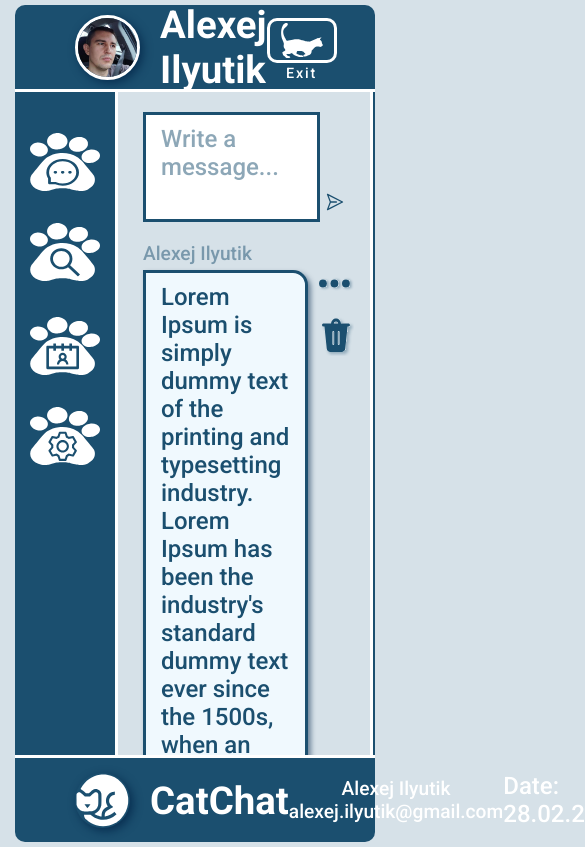
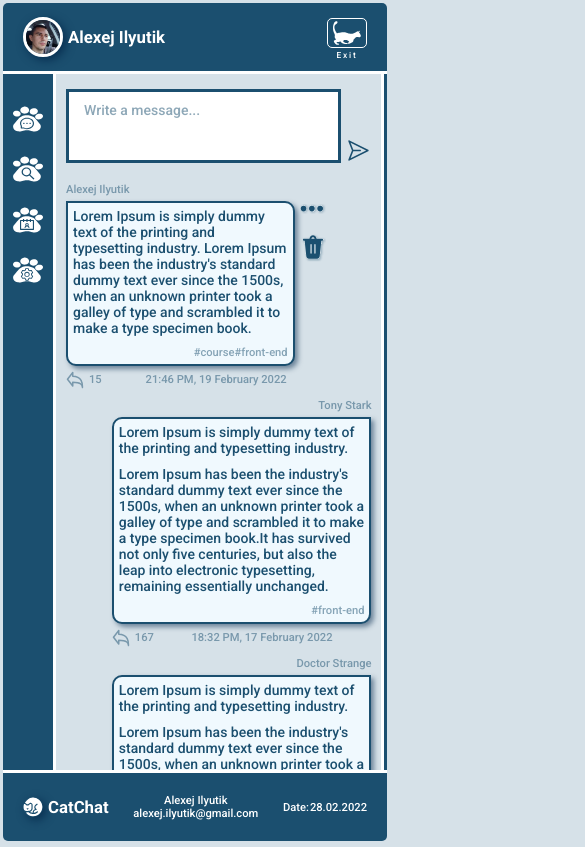
Before and after one commit to Alexej-Ilyutik/datamola-course, a plain HTML site: page Twitter/ui/main.html in a window 390 px wide. Shown: the top 847 px of the page, 585 px wide, since content can reach past the window. Drawn offline with Linux system fonts and the light colour scheme.

Commit message:
feat: add adaptive

```diff
--- a/Twitter/ui/main.html
+++ b/Twitter/ui/main.html
@@ -339,7 +339,10 @@
           <p>Alexej Ilyutik</p>
           <p>alexej.ilyutik@gmail.com</p>
         </div>
-        <p class="footer__date">Date: 28.02.2022</p>
+        <div class="footer__date">
+          <div class="date-text">Date:</div>
+          <div class="date-date">28.02.2022</div>
+        </div>
       </footer>
     </div>
   </body>
--- a/Twitter/ui/styles.css
+++ b/Twitter/ui/styles.css
@@ -63,7 +63,7 @@ body {
 }
 
 .logo figcaption {
-  font-size: 1.6rem;
+  font-size: 1.2rem;
   font-weight: 700;
 }
 
@@ -161,10 +161,6 @@ body {
   background: var(--main-btn);
   border: 3px solid transparent;
   background-clip: content-box;
-}
-
-.message::-webkit-scrollbar-thumb:hover {
-  transform: scale(0.5);
 }
 
 .message__line {
@@ -273,6 +269,7 @@ body {
   display: flex;
   justify-content: space-between;
   align-items: center;
+  gap: 15px;
 }
 
 .content__info.second {
@@ -413,6 +410,7 @@ body {
   align-items: center;
   border-bottom-left-radius: 10px;
   border-bottom-right-radius: 10px;
+  gap: 20px;
 }
 
 .logo .logo__cat {
@@ -430,3 +428,170 @@ body {
 .footer__author p {
   font-size: 0.8rem;
 }
+
+.footer__date {
+  display: flex;
+  flex-wrap: wrap;
+  gap: 5px;
+  justify-content: center;
+}
+
+@media screen and (max-width: 768px) {
+  * {
+    font-size: 18px;
+  }
+
+  .logo {
+    gap: 10px;
+  }
+
+  .logo img {
+    width: 55px;
+    height: 55px;
+  }
+
+  .logo .logo__cat {
+    width: 45px;
+    height: 45px;
+  }
+
+  .tools__btn {
+    width: 50px;
+    height: 40px;
+  }
+
+  .popup__content {
+    width: 450px;
+  }
+}
+
+@media screen and (max-width: 600px) {
+  * {
+    font-size: 14px;
+  }
+
+  .wrapper {
+    padding: 3px 3px;
+  }
+
+  .header {
+    padding: 0 20px;
+    height: 8vh;
+    border-top-left-radius: 5px;
+    border-top-right-radius: 5px;
+  }
+
+  .message {
+    max-height: 82.5vh;
+    padding: 15px 10px;
+  }
+
+  .footer {
+    padding: 0 20px;
+    height: 8vh;
+    border-bottom-left-radius: 5px;
+    border-bottom-right-radius: 5px;
+  }
+
+  .logo {
+    flex-wrap: wrap;
+    justify-content: center;
+    gap: 5px;
+  }
+
+  .logo img {
+    width: 40px;
+    height: 40px;
+  }
+
+  .logo .logo__cat {
+    width: 20px;
+    height: 20px;
+  }
+
+  .header__btn {
+    width: 40px;
+    height: 30px;
+    border: 1px solid var(--white-color);
+    border-radius: 5px;
+  }
+
+  .tools {
+    padding: 30px 5px;
+  }
+
+  .tools__btn {
+    width: 40px;
+    height: 30px;
+    border-radius: 5px;
+  }
+
+  .popup__content {
+    width: 350px;
+  }
+
+  .message__input button {
+    width: 25px;
+    height: 25px;
+  }
+
+  .content__btn {
+    width: 26px;
+  }
+
+  .message__btn {
+    width: 150px;
+    border-radius: 5px;
+  }
+
+  .message::-webkit-scrollbar {
+    width: 20px;
+  }
+
+  .content__info {
+    width: 85%;
+  }
+
+  .content__info.second {
+    width: 85%;
+  }
+
+  .content__container {
+    gap: 5px;
+  }
+
+  .content__area {
+    border: 2px solid var(--main-color);
+    border-top-right-radius: 10px;
+    border-bottom-left-radius: 10px;
+    border-bottom-right-radius: 10px;
+    padding: 5px 5px;
+  }
+
+  .content__area.second {
+    border-top-left-radius: 10px;
+  }
+
+  .content__text {
+    margin-bottom: 10px;
+  }
+
+  .footer__date {
+    gap: 1px;
+  }
+
+  .date-text,
+  .date-date {
+    font-size: 0.8rem;
+  }
+
+  .box {
+    flex-direction: column;
+    align-items: flex-start;
+  }
+
+  .box input {
+    width: 100%;
+    height: 30px;
+  }
+}
```
